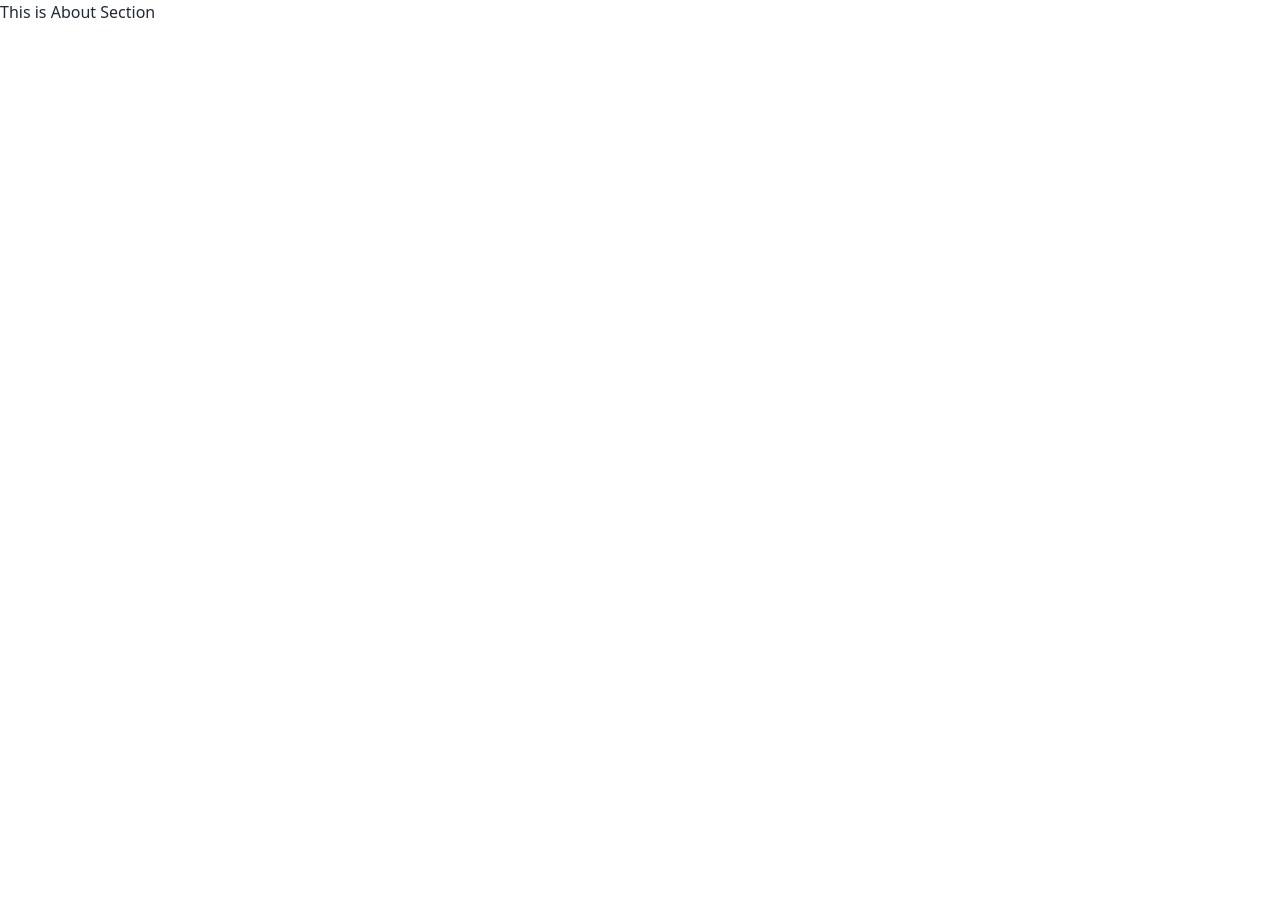
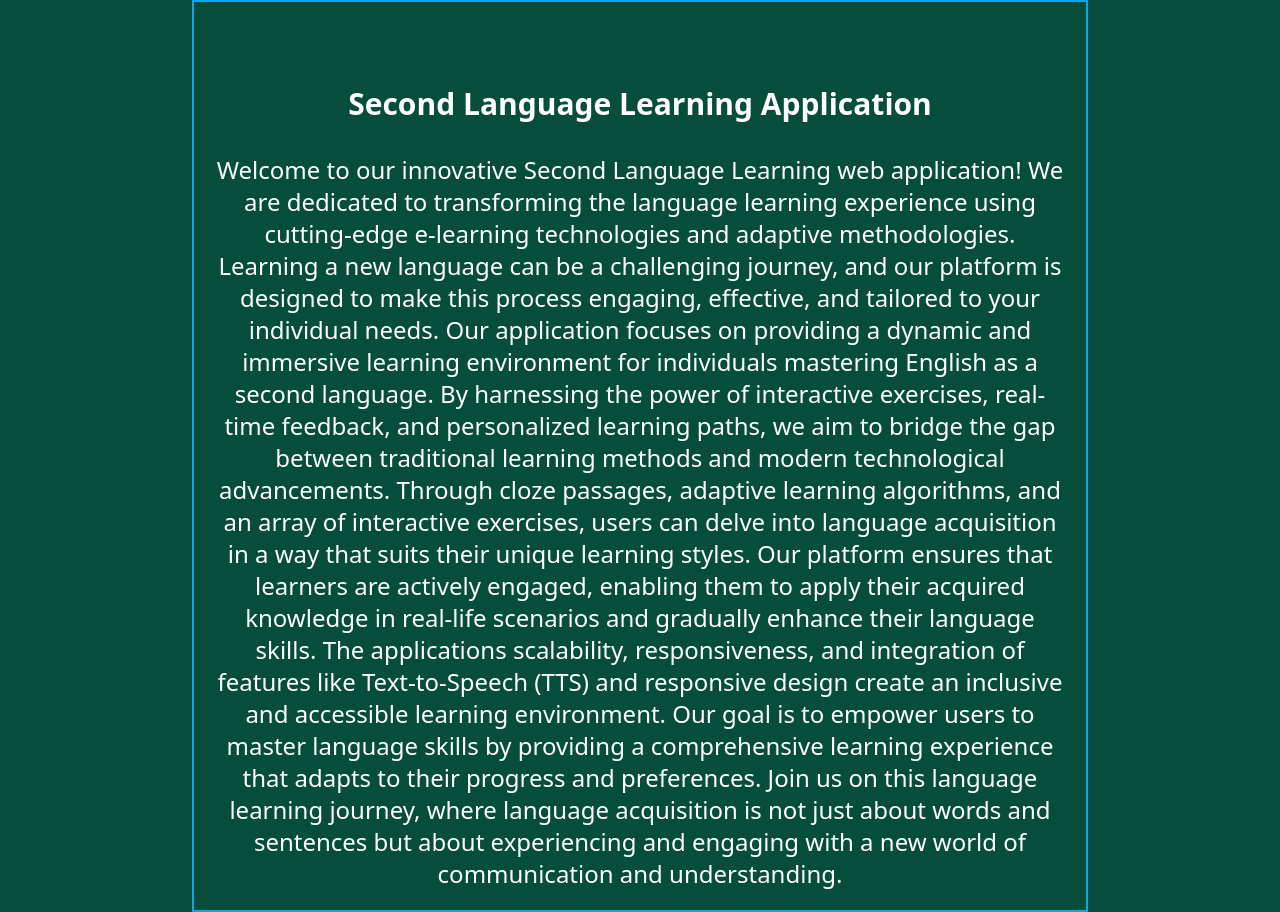
Before and after one commit to mahmudul111/second-language-dictation, a React (Vite) app: page /about in a window 1280 px wide. Before the commit the page ends 800 px from the top, so only its background shows below. Built offline with nearby package versions, Linux system fonts and the light colour scheme; no server answers.

Commit message:
working on task difficulty section

```diff
--- a/src/About.jsx
+++ b/src/About.jsx
@@ -1,10 +1,34 @@
-
-
 const About = () => {
-    return (
-        <div>
-            <h1>This is About Section</h1>
-        </div>
+  return (
+    <div className="bg-emerald-900 flex justify-center">
+        <p className="text-2xl p-5 text-white max-w-4xl text-center border-solid border-2 border-sky-500">
+        <br /><br /><span className="text-center text-3xl font-bold">Second Language Learning Application</span> <br /> <br />
+        Welcome to our innovative Second Language Learning web application!
+        We are dedicated to transforming the language learning experience using
+        cutting-edge e-learning technologies and adaptive methodologies.
+        Learning a new language can be a challenging journey, and our platform
+        is designed to make this process engaging, effective, and tailored to
+        your individual needs. Our application focuses on providing a dynamic
+        and immersive learning environment for individuals mastering English as
+        a second language. By harnessing the power of interactive exercises,
+        real-time feedback, and personalized learning paths, we aim to bridge
+        the gap between traditional learning methods and modern technological
+        advancements. Through cloze passages, adaptive learning algorithms, and
+        an array of interactive exercises, users can delve into language
+        acquisition in a way that suits their unique learning styles. Our
+        platform ensures that learners are actively engaged, enabling them to
+        apply their acquired knowledge in real-life scenarios and gradually
+        enhance their language skills. The applications scalability,
+        responsiveness, and integration of features like Text-to-Speech (TTS)
+        and responsive design create an inclusive and accessible learning
+        environment. Our goal is to empower users to master language skills by
+        providing a comprehensive learning experience that adapts to their
+        progress and preferences. Join us on this language learning journey,
+        where language acquisition is not just about words and sentences but
+        about experiencing and engaging with a new world of communication and
+        understanding.
+        </p>
+    </div>
     );
 };
 
--- /dev/null
+++ b/src/components/BlanksCard.jsx
@@ -0,0 +1,28 @@
+
+
+
+const BlanksCard = (arrayID) => {
+    // const [blanks, setBlanks] = useState([]);
+    // const {id} = useParams()
+
+
+    // useEffect(()=>{
+    //     fetch('/fake.json')
+    //     .then(res => res.json())
+    //     .then(data => setBlanks(data))
+    // },[])
+
+    // const dynamicBlanks = blanks.find((blank) => blank.id == id);
+
+    // console.log(dynamicBlanks)
+
+
+
+    return (
+        <div >
+            <button className="btn">{arrayID.arrayID.value}</button>
+        </div>
+    );
+};
+
+export default BlanksCard;
--- a/src/components/Home.jsx
+++ b/src/components/Home.jsx
@@ -3,8 +3,37 @@
 
 const Home = () => {
     return (
-        <div className="max-w-6xl mx-auto ">
-            <h1>this is home</h1>
+        <div className="max-w-6xl mx-auto mt-32">
+            <div className="carousel w-full">
+  <div id="slide1" className="carousel-item relative w-full">
+    <img src="https://i.ibb.co/XJ9SDLk/slide-language-learning-2x.jpg" className="w-full" />
+    <div className="absolute flex justify-between transform -translate-y-1/2 left-5 right-5 top-1/2">
+      <a href="#slide4" className="btn btn-circle">❮</a>
+      <a href="#slide2" className="btn btn-circle">❯</a>
+    </div>
+  </div>
+  <div id="slide2" className="carousel-item relative w-full">
+    <img src="https://i.ibb.co/XJ9SDLk/slide-language-learning-2x.jpg" className="w-full" />
+    <div className="absolute flex justify-between transform -translate-y-1/2 left-5 right-5 top-1/2">
+      <a href="#slide1" className="btn btn-circle">❮</a>
+      <a href="#slide3" className="btn btn-circle">❯</a>
+    </div>
+  </div>
+  <div id="slide3" className="carousel-item relative w-full">
+    <img src="https://i.ibb.co/XJ9SDLk/slide-language-learning-2x.jpg" className="w-full" />
+    <div className="absolute flex justify-between transform -translate-y-1/2 left-5 right-5 top-1/2">
+      <a href="#slide2" className="btn btn-circle">❮</a>
+      <a href="#slide4" className="btn btn-circle">❯</a>
+    </div>
+  </div>
+  <div id="slide4" className="carousel-item relative w-full">
+    <img src="https://i.ibb.co/XJ9SDLk/slide-language-learning-2x.jpg" className="w-full" />
+    <div className="absolute flex justify-between transform -translate-y-1/2 left-5 right-5 top-1/2">
+      <a href="#slide3" className="btn btn-circle">❮</a>
+      <a href="#slide1" className="btn btn-circle">❯</a>
+    </div>
+  </div>
+</div>
         </div>
     );
 };
--- a/src/components/MyCourses.jsx
+++ b/src/components/MyCourses.jsx
@@ -16,6 +16,7 @@ const MyCourses = () => {
           <h2 className="p-10 text-3xl">{lesson?.para}</h2>
           <h2 className="px-10 py-5 text-3xl">{lesson?.chinese}</h2>
           <h2 className="px-10 py-5 text-3xl">{lesson?.bangla}</h2>
+
           <div className="flex justify-center mt-10 gap-5">
             <Link to={`/root/task/${id}`}>
               <div className="btn btn-outline">{lesson?.btn}</div>
--- a/src/components/Navbar.jsx
+++ b/src/components/Navbar.jsx
@@ -24,21 +24,24 @@ const Navbar = () => {
       <label tabIndex={0} className="btn btn-ghost lg:hidden">
         <svg xmlns="http://www.w3.org/2000/svg" className="h-5 w-5" fill="none" viewBox="0 0 24 24" stroke="currentColor"><path strokeLinecap="round" strokeLinejoin="round" strokeWidth="2" d="M4 6h16M4 12h8m-8 6h16" /></svg>
       </label>
-      <ul tabIndex={0} className="menu menu-sm dropdown-content mt-3 z-[1] p-2 shadow bg-base-100 rounded-box w-52">
+      <ul tabIndex={0} className="menu bg-teal-900 menu-sm dropdown-content mt-3 z-[1] p-2 shadow rounded-box w-52">
         {navLink}
       </ul>
     </div>
-    <a className="btn btn-ghost normal-case text-xl">Language Dictation Learning</a>
+    <a className="btn btn-ghost normal-case text-xl hidden lg:block">Language Dictation Learning</a>
   </div>
-  <div className="navbar-center hidden lg:flex">
-    <ul className="menu menu-horizontal px-1">
+  <div className="navbar-center hidden lg:flex bg-teal-900">
+    <ul className="menu menu-horizontal px-1 ">
         {navLink}
     </ul>
   </div>
   <div className="navbar-end">
     {
       user ?
-      <button onClick={handleLogOut} className="btn btn-outline text-white">Log Out</button>
+      <div className="flex items-center gap-3">
+        <h3 className="hidden lg:block">{user.email}</h3>
+        <button onClick={handleLogOut} className="btn btn-outline text-white">Log Out</button>
+      </div>
       :
       <Link to='/root/login'>
       <button className="btn btn-outline text-white">Login</button>
--- /dev/null
+++ b/src/components/PrivateRoute.jsx
@@ -0,0 +1,14 @@
+import { useContext } from "react";
+import { AuthContext } from "../providers/AuthProvider";
+import { Navigate } from "react-router-dom";
+
+
+const PrivateRoute = ({children}) => {
+    const {user} = useContext(AuthContext);
+    if(user){
+        return children;
+    }
+    return <Navigate to='/root/login'></Navigate>
+};
+
+export default PrivateRoute;
--- a/src/components/TaskCard.jsx
+++ b/src/components/TaskCard.jsx
@@ -1,13 +1,72 @@
 import { useLoaderData, useParams } from "react-router-dom";
+import BlanksCard from "./BlanksCard";
 
 
 const TaskCard = () => {
     const paras = useLoaderData();
-  const { id } = useParams();
-  const lesson = paras?.find((para) => para.id == id);
+    const { id } = useParams();
+    const lesson = paras?.find((para) => para.id == id);
+    const words = lesson.para.split(' ');
+    let blanks = "";
+    let answers = "";
+    for (let i = 0 ; i < words.length; i++){
+        if(i%2 != 0){
+            blanks += words[i]
+        }else{
+            blanks+=" ____ "
+        }
+
+    }
+    for (let i = 0 ; i < words.length; i++){
+        if(i%2 == 0){
+            answers += words[i]
+        }else{
+            answers+= " "
+        }
+
+    }
+
+    let blanksAns = answers.split(" ")
+
+    const arrayWithIDs = blanksAns.map((value, index) => {
+        return { id: index + 1, value }; // IDs start from 1
+    });
+
+    console.log(arrayWithIDs)
+
+
+    let storeBlanks = "";
+    let answerBlanks = blanks.split(" ");
+for (let i = 0 ; i < answerBlanks.length; i++){
+        if(i%2 != 0){
+        storeBlanks+= answerBlanks[i]
+        }else{
+            storeBlanks+=" "
+        }
+
+    }
+    let giveIdBlanks = storeBlanks.split(" ");
+
+    const arrayWithIdBlanks = giveIdBlanks.map((value, index) => {
+        return { id: index + 1, value };
+    });
+    console.log(arrayWithIdBlanks)
+
+
+
+
     return (
-        <div className="border-solid border-2 border-sky-500 text-center m-10">
-            <h2 className="text-3xl p-10">{lesson.para}</h2>
+        <div>
+            <div className="border-solid border-2 border-sky-500 text-center m-10">
+            <h2 className="text-3xl p-10 break-words">{ blanks }</h2>
+        </div>
+        <div className="max-w-lg mx-auto border-solid border-2 border-sky-500 text-center m-10 grid grid-cols-4 justify-center gap-3 p-5">
+            {
+                arrayWithIDs.map(arrayID => <BlanksCard key={arrayID.id} arrayID={arrayID}></BlanksCard>)
+            }
+
+
+        </div>
         </div>
     );
 };
--- a/src/main.jsx
+++ b/src/main.jsx
@@ -14,6 +14,7 @@ import AuthProvider from './providers/AuthProvider';
 import About from './About';
 import MyCourses from './components/MyCourses';
 import TaskCard from './components/TaskCard';
+import PrivateRoute from './components/PrivateRoute';
 
 const router = createBrowserRouter([
   {
@@ -45,12 +46,12 @@ const router = createBrowserRouter([
   },
   {
     path:'/root/courses',
-    element:<MyCourses></MyCourses>,
+    element:<PrivateRoute><MyCourses></MyCourses></PrivateRoute>,
     loader:()=> fetch('../fake.json')
   },
   {
     path:'/root/courses/:id',
-    element:<MyCourses></MyCourses>,
+    element:<PrivateRoute><MyCourses></MyCourses></PrivateRoute>,
     loader:()=> fetch('/fake.json'),
   },
   {
```
Also changed, not shown: public/fake.json (+11 -10 lines), 1 other file (tests, documents, lock files or other folders).
